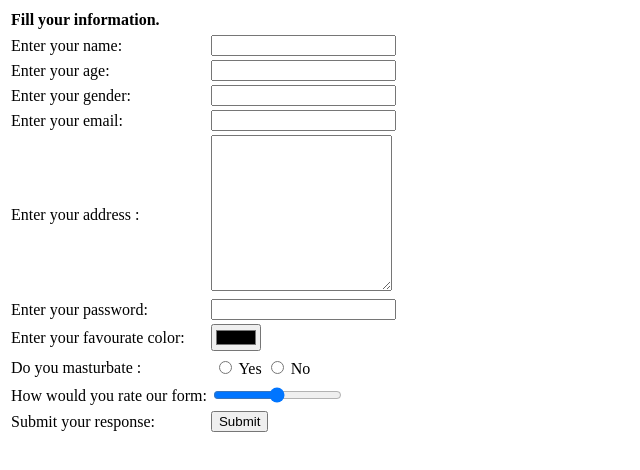
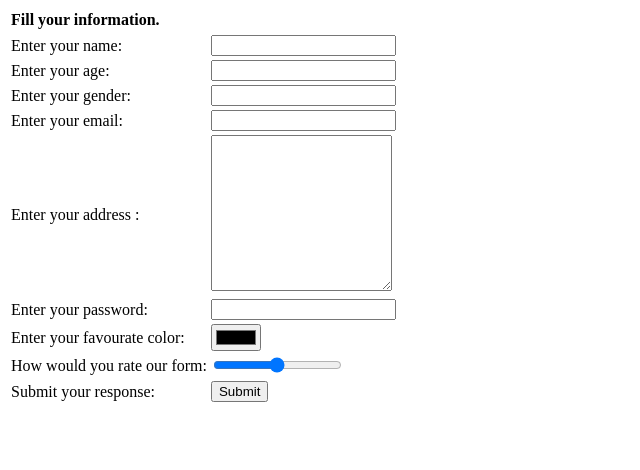
Before and after one commit to Sms246/MyFirstWebSite, a plain HTML site: page Description.html in a window 1280 px wide. Shown: the whole page, without its empty margins (0-640 px from the left). Drawn offline with Linux system fonts and the light colour scheme.

Commit message:
Update Description.html

```diff
--- a/Description.html
+++ b/Description.html
@@ -68,25 +68,6 @@
                         </tr>
                         <tr>
                             <td>
-                                <label>Do you masturbate : </label>
-                            </td>
-                            <td>
-                                <table>
-                                    <tr>
-                                        <td>
-                                            <input type="radio" name="" value="">
-                                            <label>Yes</label>
-                                        </td>
-                                        <td>
-                                            <input type="radio" name="" value="">
-                                            <label>No</label>
-                                        </td>
-                                    </tr>
-                                </table>
-                            </td>
-                        </tr>
-                        <tr>
-                            <td>
                                 <label>How would you rate our form: </label>
                             </td>
                             <td>
```
